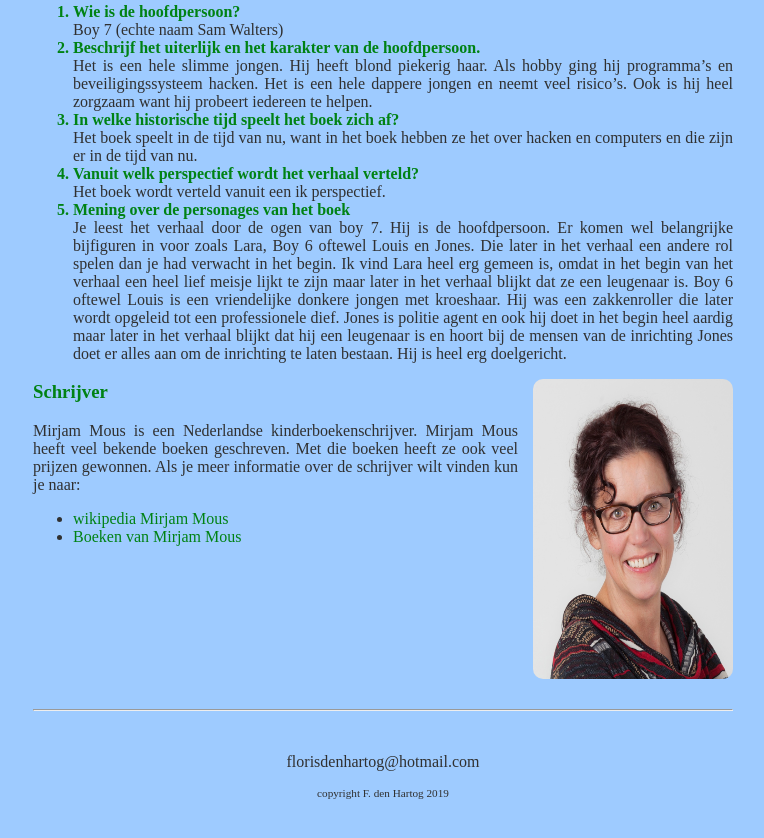
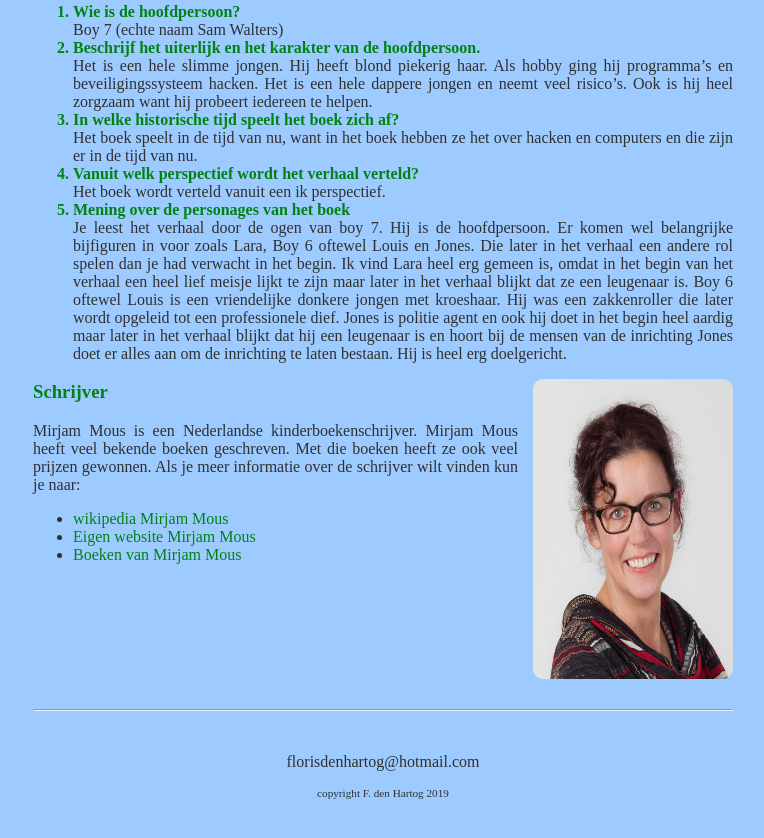
Before and after one commit to florisdenhartog/florisdenhartog.github.io, a plain HTML site: page boekverslag.2.html in a window 1280 px wide. Shown: the part 1415-2253 px from the top of the page, without its empty margins (257-1021 px from the left). Drawn offline with Linux system fonts and the light colour scheme; a web font is replaced by a local one.

Commit message:
wijziging 6

```diff
--- a/boekverslag.2.html
+++ b/boekverslag.2.html
@@ -93,6 +93,7 @@
 
                 <ul>
                 <li><a href="https://nl.wikipedia.org/wiki/Mirjam_Mous" class="kopje3">wikipedia Mirjam Mous</a></li>
+                <li><a href="https://mirjammous.nl/" class="kopje3">Eigen website Mirjam Mous</a></li>
                 <li><a href="https://mirjammous.nl/boeken/" class="kopje3">Boeken van Mirjam Mous</a></li>
                 </ul>
             </article>
```
